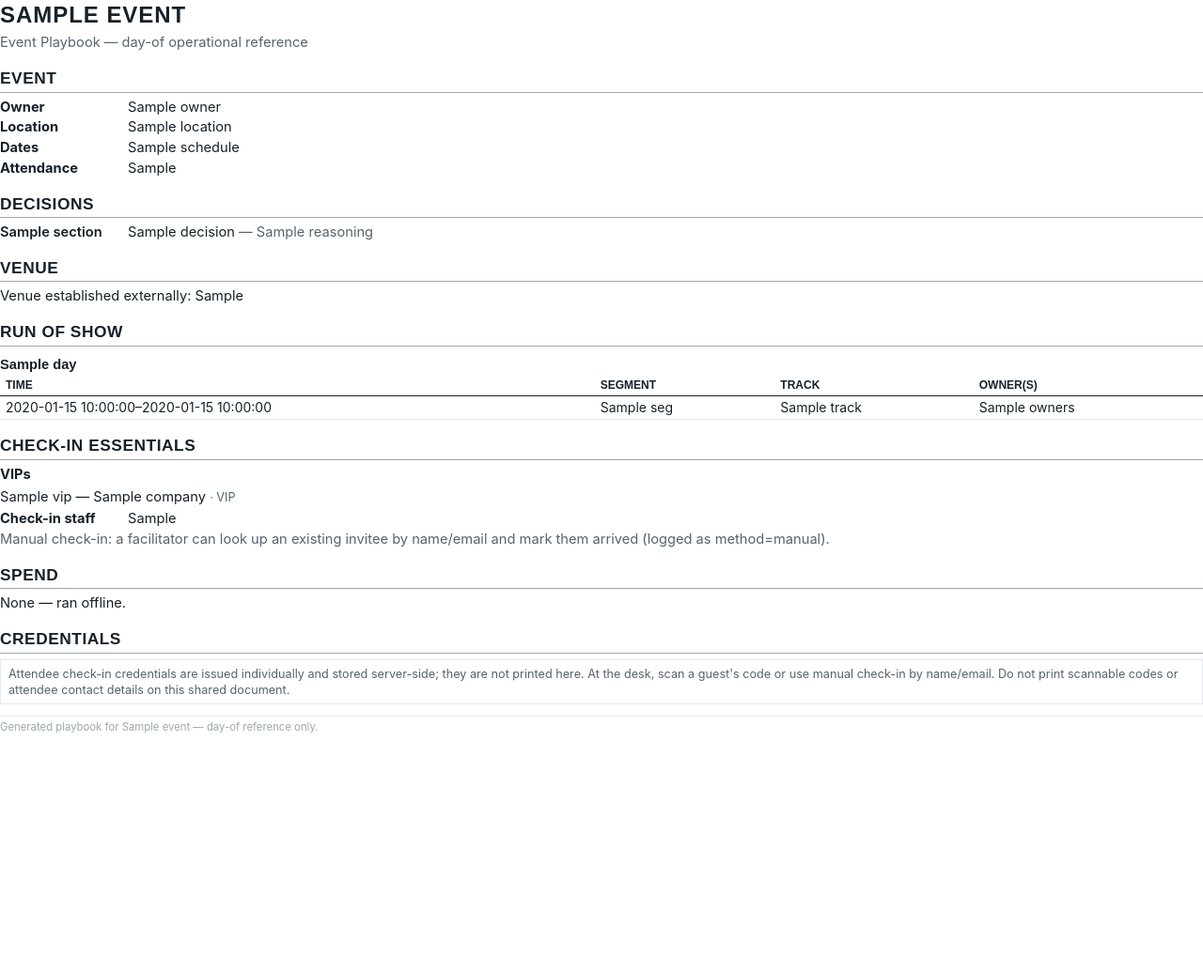
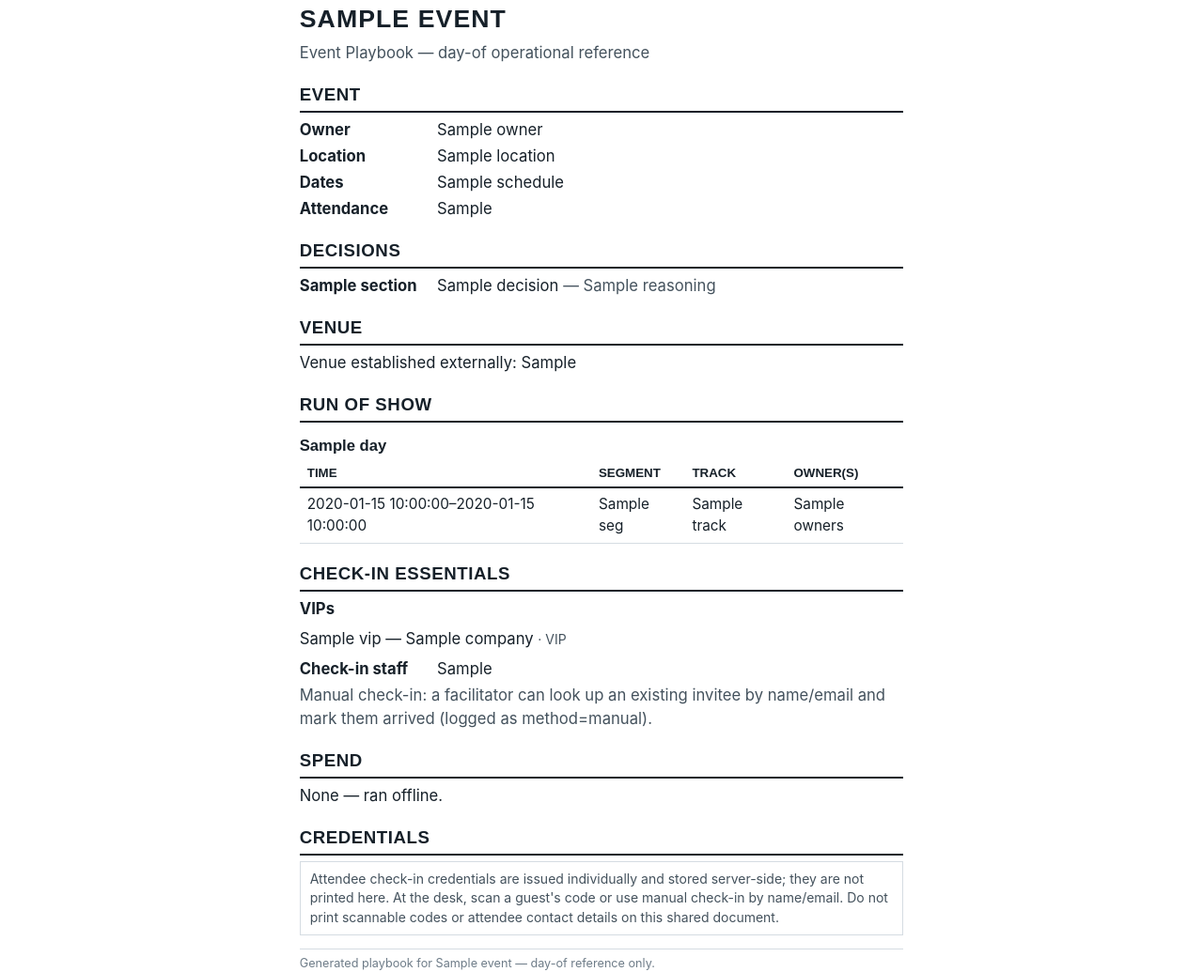
Before and after one commit to jfilipATX/saronic-event-project, a FastAPI app: template app/ui/templates/playbook_print.html in a window 1280 px wide. Shown: the whole page at 94% size. Before the commit the page ends 781 px from the top, so only its background shows below. Run offline with FastAPI, Linux system fonts and the light colour scheme; the template is opened without the code that fills it: most values are stand-ins (such as "Sample title", 1, 10 or a date in 2020).

Commit message:
P6-5b: print readability fix — paper-appropriate sizing + contrast
Playbook print view rendered like a dense web page forced to A4. Fixes:
- Body 12.5pt / line-height 1.5, headings 14-20pt, ROS table 11.5pt with
  6px row padding (was 10.5pt/3px).
- Muted greys raised to #44525D (was #55636E/#9DA7AF) so key data reads on
  paper; labels use ink #162029.
- max-width 17cm + 1.6cm margins so nothing clips at page edge.
- Amber conflict flag keeps print-color-adjust: exact; PII (email) still
  excluded. Verified: 0 email leaks, flag class present.

```diff
--- a/app/ui/templates/playbook_print.html
+++ b/app/ui/templates/playbook_print.html
@@ -14,48 +14,53 @@
   <meta charset="utf-8">
   <title>Playbook — {{ event.name }}</title>
   <style>
-    @page { size: auto; margin: 1.2cm; }
+    @page { size: auto; margin: 1.6cm; }
     * { box-sizing: border-box; }
     body {
       font-family: "Inter", system-ui, sans-serif;
-      color: #162029; background: #fff; font-size: 11pt; line-height: 1.35;
-      margin: 0; padding: 0;
+      color: #162029; background: #fff; font-size: 12.5pt; line-height: 1.5;
+      margin: 0 auto; padding: 0; max-width: 17cm;
     }
     h1 { font-family: "Archivo Expanded", "Archivo", sans-serif;
-         font-size: 18pt; text-transform: uppercase; letter-spacing: 0.04em;
+         font-size: 20pt; text-transform: uppercase; letter-spacing: 0.04em;
          margin: 0 0 4px; }
     h2 { font-family: "Archivo Expanded", "Archivo", sans-serif;
-         font-size: 13pt; text-transform: uppercase; letter-spacing: 0.03em;
-         margin: 16px 0 6px; border-bottom: 1px solid #9DA7AF; padding-bottom: 2px;
+         font-size: 14pt; text-transform: uppercase; letter-spacing: 0.03em;
+         margin: 18px 0 6px; border-bottom: 2px solid #162029; padding-bottom: 3px;
          break-after: avoid; }
-    .muted { color: #55636E; }
-    .deck-section { break-inside: avoid; }
-    .kv { margin: 2px 0; }
-    .kv b { display: inline-block; min-width: 9em; }
-    .decision { break-inside: avoid; margin: 4px 0; }
-    .decision .q { font-weight: 600; display: inline-block; min-width: 9em; }
-    .decision .why { color: #55636E; }
-    table.ros { width: 100%; border-collapse: collapse; font-size: 10.5pt; }
-    table.ros th { text-align: left; border-bottom: 1px solid #162029;
-                   font-family: "Archivo Expanded", sans-serif; font-size: 9pt;
-                   text-transform: uppercase; padding: 2px 6px; }
-    table.ros td { border-bottom: 1px solid #E2E8EE; padding: 3px 6px;
+    /* Muted is for genuinely secondary text only — kept dark enough to read
+       on paper (never the low-contrast greys that fail at small size). */
+    .muted { color: #44525D; }
+    .deck-section { break-inside: avoid; margin-bottom: 6px; }
+    .kv { margin: 3px 0; }
+    .kv b { display: inline-block; min-width: 8.5em; color: #162029; }
+    .decision { break-inside: avoid; margin: 6px 0; }
+    .decision .q { font-weight: 700; display: inline-block; min-width: 8.5em;
+                   color: #162029; }
+    .decision .why { color: #44525D; }
+    table.ros { width: 100%; border-collapse: collapse; font-size: 11.5pt;
+                margin-top: 2px; }
+    table.ros th { text-align: left; border-bottom: 2px solid #162029;
+                   font-family: "Archivo Expanded", sans-serif; font-size: 10pt;
+                   text-transform: uppercase; padding: 4px 8px; color: #162029; }
+    table.ros td { border-bottom: 1px solid #D5DCE2; padding: 6px 8px;
                    vertical-align: top; }
     .day-head { font-family: "Archivo Expanded", sans-serif; font-weight: 700;
-                font-size: 11pt; margin: 10px 0 2px; break-after: avoid; }
+                font-size: 12.5pt; margin: 12px 0 3px; break-after: avoid;
+                color: #162029; }
     .print-ros-conflict {
-      color: #D8A24C; font-weight: 600;
+      color: #D8A24C; font-weight: 700; padding: 4px 8px;
       -webkit-print-color-adjust: exact; print-color-adjust: exact;
     }
-    .vip { break-inside: avoid; padding: 2px 0; }
-    .tier { color: #55636E; font-size: 9.5pt; }
-    .creds { font-size: 9.5pt; color: #55636E; border: 1px solid #E2E8EE;
-             padding: 6px 8px; }
-    ul.amenities { margin: 2px 0; padding-left: 1.2em; }
-    .doc-footer { margin-top: 12px; font-size: 8.5pt; color: #9DA7AF;
-                  border-top: 1px solid #E2E8EE; padding-top: 4px; }
+    .vip { break-inside: avoid; padding: 4px 0; }
+    .tier { color: #44525D; font-size: 10.5pt; }
+    .creds { font-size: 10.5pt; color: #44525D; border: 1px solid #D5DCE2;
+             padding: 8px 10px; line-height: 1.45; }
+    ul.amenities { margin: 3px 0; padding-left: 1.4em; }
+    .doc-footer { margin-top: 14px; font-size: 9.5pt; color: #6E7C88;
+                  border-top: 1px solid #D5DCE2; padding-top: 5px; }
     @media print {
-      body { font-size: 11pt; }
+      body { font-size: 12pt; }
       .deck-section, .decision, .vip, table.ros tr { break-inside: avoid; }
       h2, .day-head { break-after: avoid; }
     }
```
